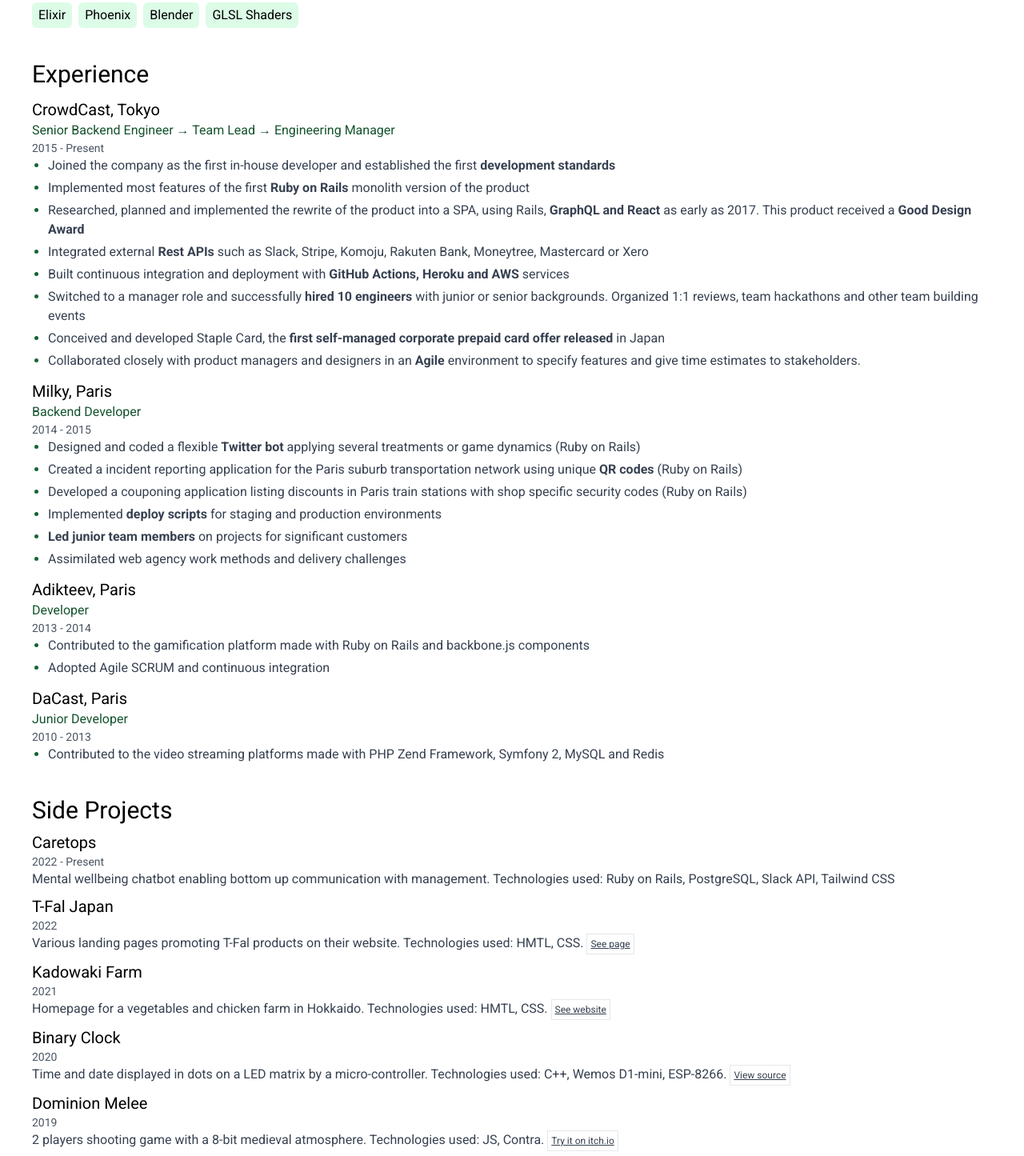
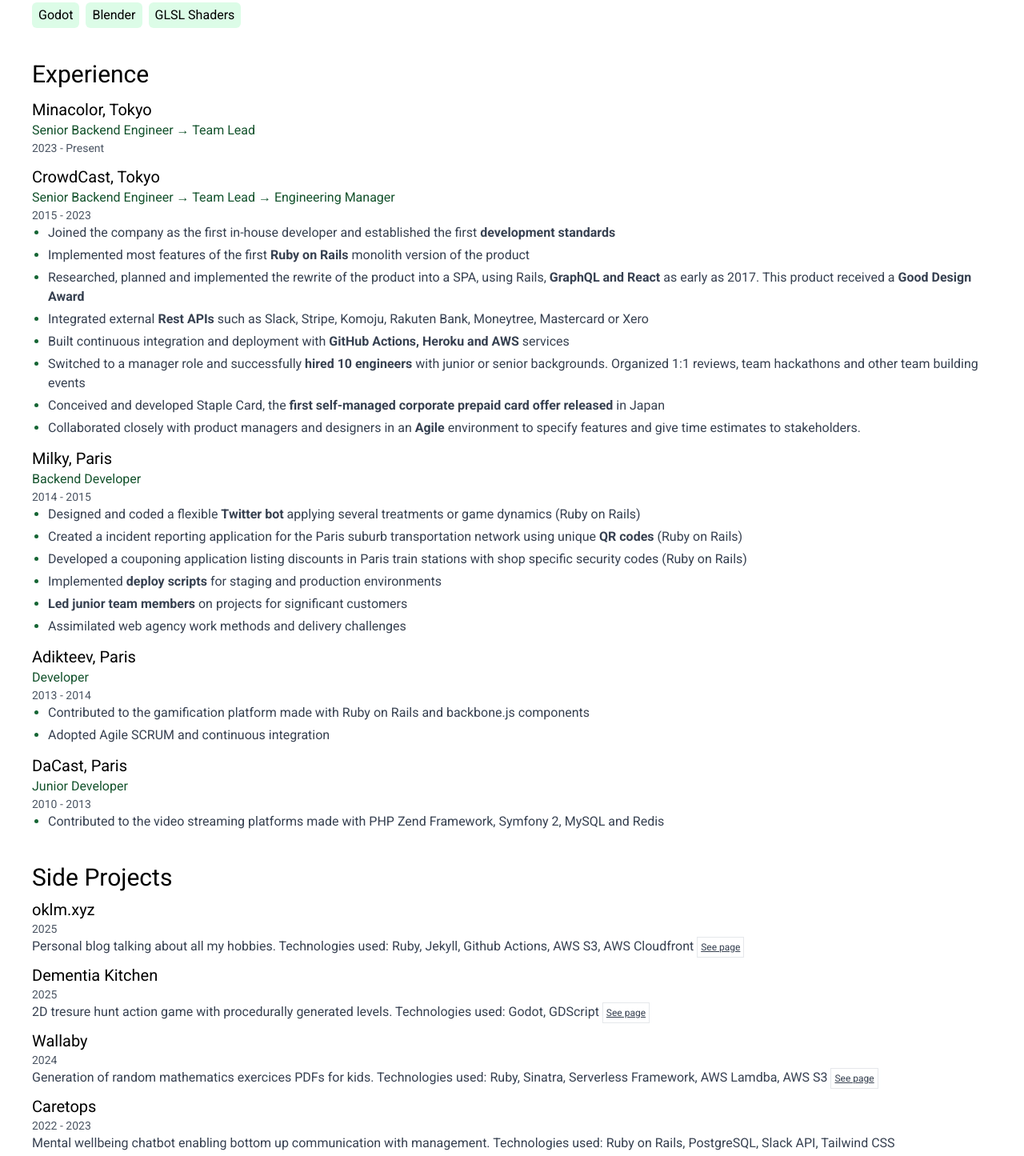
Before and after one commit to grosgg/pro, a plain HTML site: page index.html in a window 1280 px wide. Shown: the part 717-2162 px from the top of the page at 80% size. Drawn offline with Linux system fonts and the light colour scheme.

Commit message:
deploy: 54dbac71ec96dba96a165dcaaf5d3162e9012549

```diff
--- a/index.html
+++ b/index.html
@@ -55,7 +55,7 @@
           <p class="mt-4 text-xl">Say Hi 👋🏻</p>
           <p>LinkedIn: <a href="https://www.linkedin.com/in/jeremymarin/" class="underline hover:text-green-700">@jeremymarin</a></p>
           <p>GitHub: <a href="https://github.com/grosgg" class="underline hover:text-green-700">@grosgg</a></p>
-          <p>Email: <a href="mailto:marin.jeremy@gmail.com" class="underline hover:text-green-700">marin.jeremy@gmail.com</a></p>
+          <p>Linktree: <a href="https://linktr.ee/grosgg" class="underline hover:text-green-700">@grosgg</a></p>
         </div>
       </div>
     </section>
@@ -84,8 +84,7 @@
     <section class="section my-10">
       <h2 class="text-3xl">Currently Learning</h2>
       <div class="flex flex-row flex-wrap my-2">
-        <div class="py-1 px-2 mt-2 mr-2 rounded-md bg-green-100">Elixir</div>
-        <div class="py-1 px-2 mt-2 mr-2 rounded-md bg-green-100">Phoenix</div>
+        <div class="py-1 px-2 mt-2 mr-2 rounded-md bg-green-100">Godot</div>
         <div class="py-1 px-2 mt-2 mr-2 rounded-md bg-green-100">Blender</div>
         <div class="py-1 px-2 mt-2 mr-2 rounded-md bg-green-100">GLSL Shaders</div>
       </div>
@@ -95,9 +94,14 @@
       <h2 class="text-3xl">Experience</h2>
 
       <div class="my-3">
+        <h3 class="text-xl">Minacolor, Tokyo</h3>
+        <p class="text-green-900">Senior Backend Engineer → Team Lead</p>
+        <p class="text-sm text-gray-600">2023 - Present</p>
+      </div>
+      <div class="my-3">
         <h3 class="text-xl">CrowdCast, Tokyo</h3>
         <p class="text-green-900">Senior Backend Engineer → Team Lead → Engineering Manager</p>
-        <p class="text-sm text-gray-600">2015 - Present</p>
+        <p class="text-sm text-gray-600">2015 - 2023</p>
         <ul role="list" class="marker:text-green-800 list-disc pl-5 space-y-1 text-gray-700">
           <li>Joined the company as the first in-house developer and established the first <span class="font-bold">development standards</span></li>
           <li>Implemented most features of the first <span class="font-bold">Ruby on Rails</span> monolith version of the product</li>
@@ -145,8 +149,23 @@
       <h2 class="text-3xl">Side Projects</h2>
 
       <div class="my-2">
+        <h3 class="text-xl">oklm.xyz</h3>
+        <p class="text-sm text-gray-600">2025</p>
+        <p class="text-gray-700">Personal blog talking about all my hobbies. Technologies used: Ruby, Jekyll, Github Actions, AWS S3, AWS Cloudfront <a href="https://oklm.xyz" class="text-xs inline-block p-1 border underline hover:text-green-700">See page</a></p>
+      </div>
+      <div class="my-2">
+        <h3 class="text-xl">Dementia Kitchen</h3>
+        <p class="text-sm text-gray-600">2025</p>
+        <p class="text-gray-700">2D tresure hunt action game with procedurally generated levels. Technologies used: Godot, GDScript <a href="https://grosgg.itch.io/dementia-kitchen" class="text-xs inline-block p-1 border underline hover:text-green-700">See page</a></p>
+      </div>
+      <div class="my-2">
+        <h3 class="text-xl">Wallaby</h3>
+        <p class="text-sm text-gray-600">2024</p>
+        <p class="text-gray-700">Generation of random mathematics exercices PDFs for kids. Technologies used: Ruby, Sinatra, Serverless Framework, AWS Lamdba, AWS S3 <a href="https://wallaby.vieux.click" class="text-xs inline-block p-1 border underline hover:text-green-700">See page</a></p>
+      </div>
+      <div class="my-2">
         <h3 class="text-xl">Caretops</h3>
-        <p class="text-sm text-gray-600">2022 - Present</p>
+        <p class="text-sm text-gray-600">2022 - 2023</p>
         <p class="text-gray-700">Mental wellbeing chatbot enabling bottom up communication with management. Technologies used: Ruby on Rails, PostgreSQL, Slack API, Tailwind CSS</p>
       </div>
       <div class="my-2">
```
